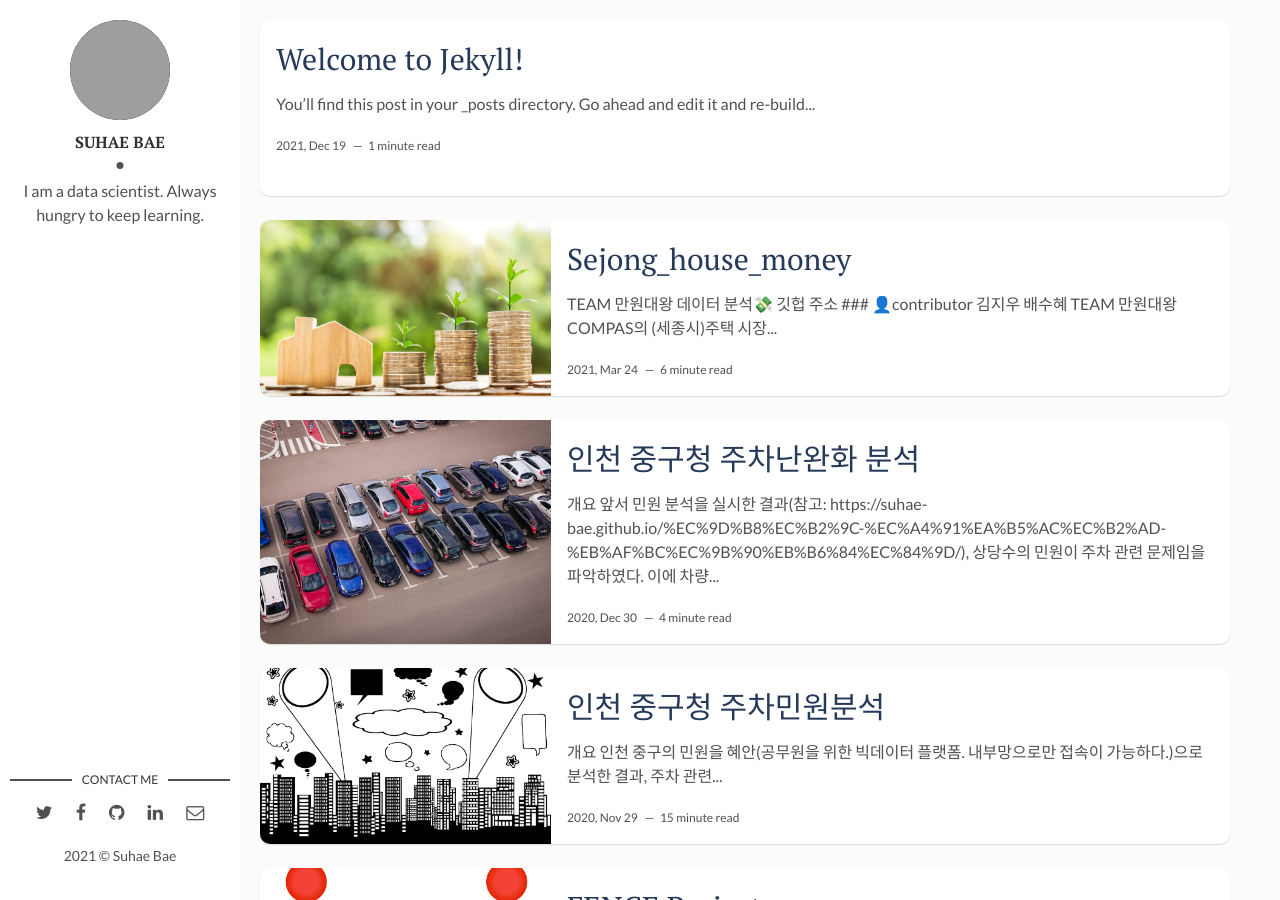
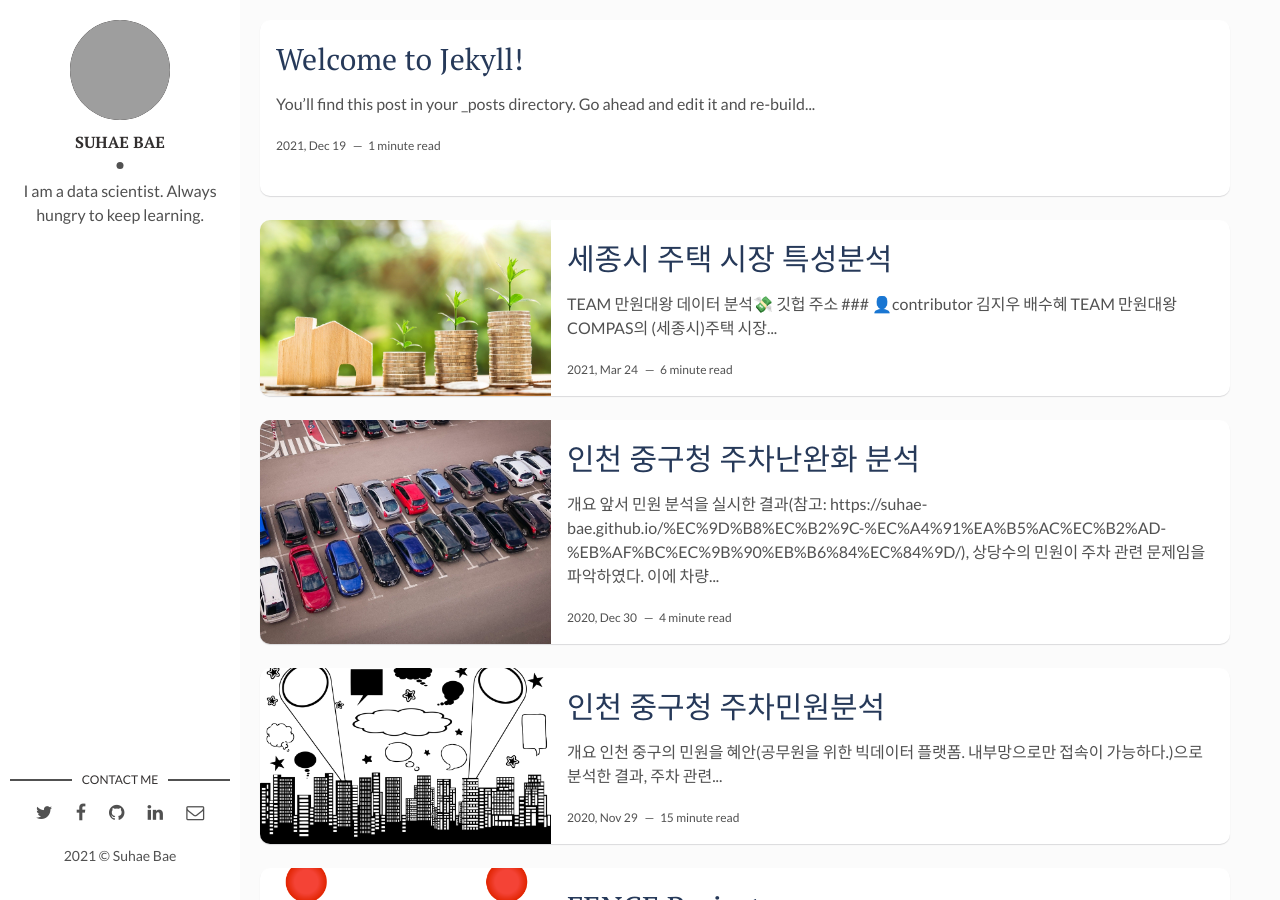
Before and after one commit to SuHae-Bae/SuHae-Bae.github.io, a Jekyll site: the page built from index.html, in a window 1280 px wide and 900 px high. Built offline with Jekyll 4.4.1, drawn with Linux system fonts in a browser that asks for light colours; the list of posts is cut into pages by our own code; grey boxes are pictures that could not be loaded.

Commit message:
edit title-TEAM Sejong

```diff
--- a/_posts/2021-03-25-세종시 주택 가격 분석.markdown
+++ b/_posts/2021-03-25-세종시 주택 가격 분석.markdown
@@ -1,6 +1,6 @@
 ---
 layout: post
-title: Sejong_house_money
+title: 세종시 주택 시장 특성분석
 date: 2021-03-25 00:00:00 +0300
 description: 세종시 주택 가격 분석 # Add post description (optional)
 img: house_money.jpg # Add image post (optional)
```
